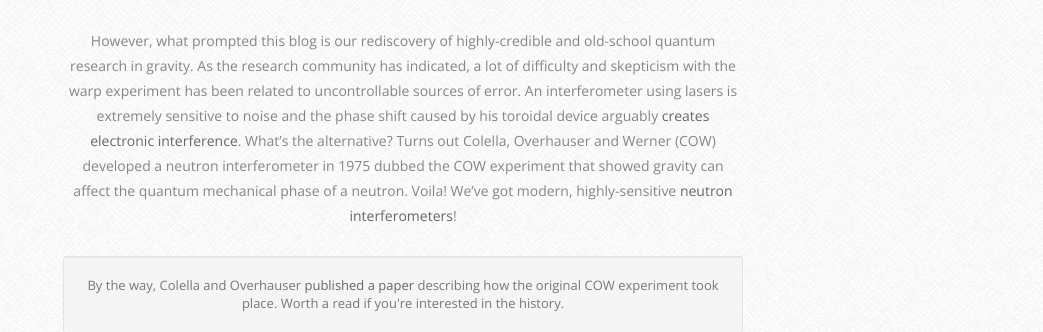
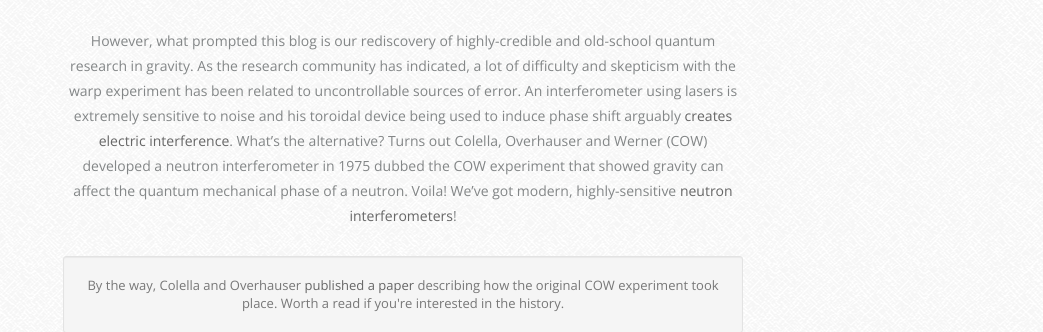
Before and after one commit to crockpotveggies/crockpotveggies.github.io, a Jekyll site: the page built from _posts/2015-06-12-whats-missed-nasa-warp-research.md, in a window 1280 px wide and 900 px high, scrolled down 1122 px. Shown: the part 229-561 px from the top of the window, without its empty margins (237-1280 px from the left). Built offline with Jekyll 4.4.1, drawn with Linux system fonts in a browser that asks for light colours; some web fonts are replaced; Markdown is read by kramdown in place of the engine named in the settings; comment, search, counter and statistics services are not loaded.

Commit message:
Clarity.

```diff
--- a/_posts/2015-06-12-whats-missed-nasa-warp-research.md
+++ b/_posts/2015-06-12-whats-missed-nasa-warp-research.md
@@ -11,7 +11,7 @@ Much skepticism surrounds NASA's Eagleworks Lab and its work towards Warp techno
 
 Back in March I abandoned the <a href="/2015/02/09/automating-tinder-with-eigenfaces.html">Tinderbox project</a> (it was always meant to be a novelty) in favor of fully devoting my time to verify the results of the warp experiments taking place at NASA's Eagleworks Lab, led by <a href="http://en.wikipedia.org/wiki/Harold_G._White_%28NASA%29" target="_blank">Dr. Harold White</a>. With the help of <a href="https://www.linkedin.com/pub/lucius-meredith/0/645/547" target="_blank">Lucius "Greg" Meredith</a> (Managing Partner at Biosimilarity and Chief Science Officer at Synereo) we formed a small informal research group to see if we could successfully trigger a micro space-time warp and/or find a better way to measure it than using a modified Michelson Interferometer. Our group began the task of experimenting with laser interferometers and testing different signal processing methods. We also identified the need to solve the stress-energy tensor so that we could work backwards and discover a required warp sensitivity given an available power source. Nonetheless, the early-stage work is daunting and Dr. White deserves credit for pushing progress.
 
-However, what prompted this blog is our rediscovery of highly-credible and old-school quantum research in gravity. As the research community has indicated, a lot of difficulty and skepticism with the warp experiment has been related to uncontrollable sources of error. An interferometer using lasers is extremely sensitive to noise and the phase shift caused by his toroidal device arguably <a href="http://arxiv.org/pdf/1407.7772v2.pdf" target="_blank">creates electronic interference</a>. What's the alternative? Turns out Colella, Overhauser and Werner (COW) developed a neutron interferometer in 1975 dubbed the COW experiment that showed gravity can affect the quantum mechanical phase of a neutron. Voila! We've got modern, highly-sensitive <a href="http://www.rpi.edu/dept/phys/Courses/PHYS6510/1367-2630_14_5_055010.pdf" target="_blank">neutron interferometers</a>!
+However, what prompted this blog is our rediscovery of highly-credible and old-school quantum research in gravity. As the research community has indicated, a lot of difficulty and skepticism with the warp experiment has been related to uncontrollable sources of error. An interferometer using lasers is extremely sensitive to noise and his toroidal device being used to induce phase shift arguably <a href="http://arxiv.org/pdf/1407.7772v2.pdf" target="_blank">creates electric interference</a>. What's the alternative? Turns out Colella, Overhauser and Werner (COW) developed a neutron interferometer in 1975 dubbed the COW experiment that showed gravity can affect the quantum mechanical phase of a neutron. Voila! We've got modern, highly-sensitive <a href="http://www.rpi.edu/dept/phys/Courses/PHYS6510/1367-2630_14_5_055010.pdf" target="_blank">neutron interferometers</a>!
 
 <div class="well">
 By the way, Colella and Overhauser <a href="http://www.sciencedirect.com/science/article/pii/S0921452606010842" target="_blank">published a paper</a> describing how the original COW experiment took place. Worth a read if you're interested in the history.
```
